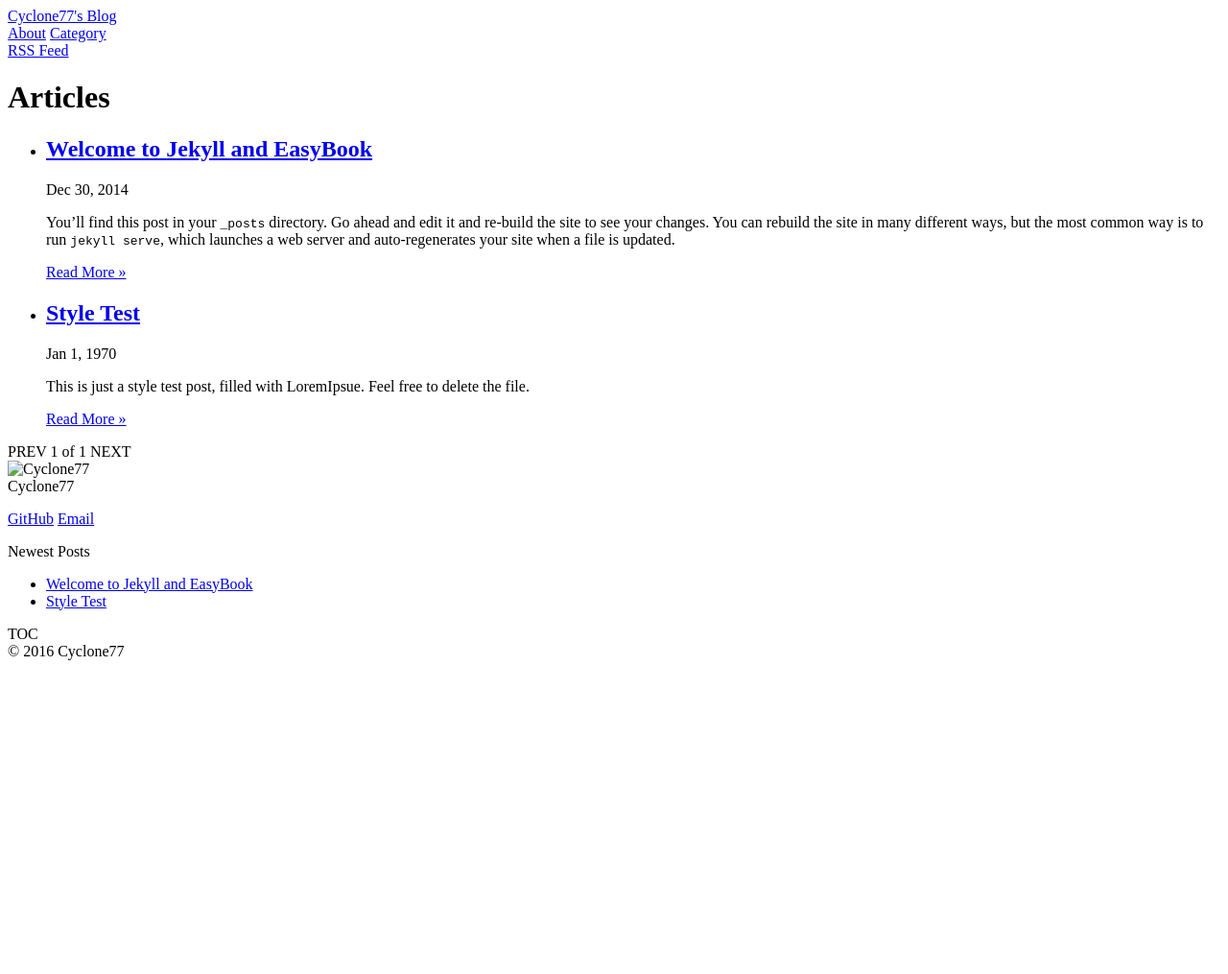
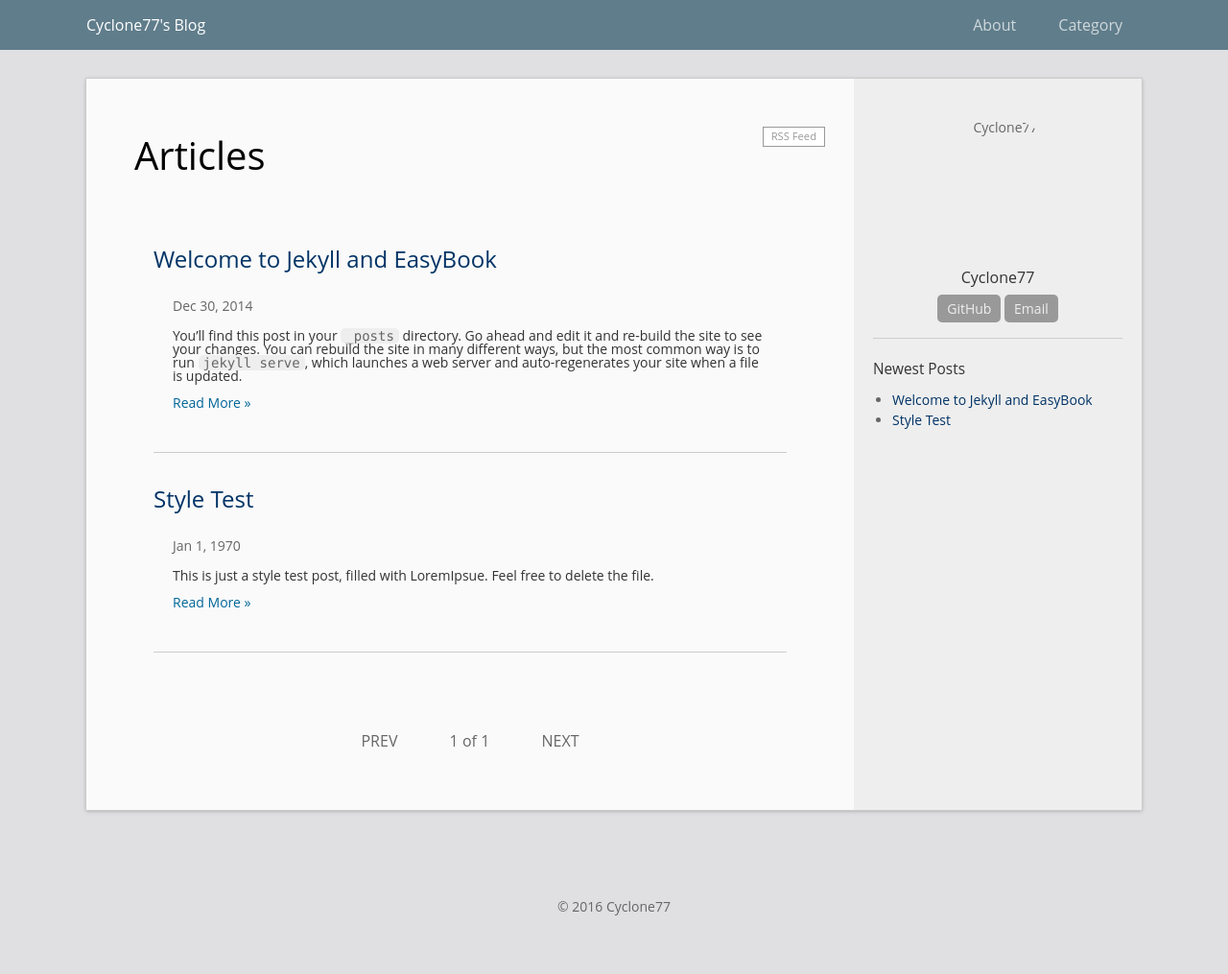
Before and after one commit to smalltimoo/cyclone77.github.io, a Jekyll site: the page built from index.html, in a window 1280 px wide. Shown: the whole page at 96% size. Built offline with Jekyll 4.4.1, drawn with Linux system fonts in a browser that asks for light colours; the list of posts is cut into pages by our own code; before the commit the page ends 900 px from its top, so only the background shows below that.

Commit message:
修改配置文件

```diff
--- a/_config.yml
+++ b/_config.yml
@@ -1,7 +1,7 @@
 # Site settings
 title: Cyclone77's Blog
 url: Cyclone77.github.io    # the protocol and hostname of your site, eg. `http://laobubu.github.io`
-baseurl: Cyclone77.github.io # the prefix of your site uri, eg. `/jekyll-theme-EasyBook` or just one slash `/`
+baseurl: /Cyclone77.github.io # the prefix of your site uri, eg. `/jekyll-theme-EasyBook` or just one slash `/`
 #timezone: Asia/Chongqing
 description: ""
 
```
